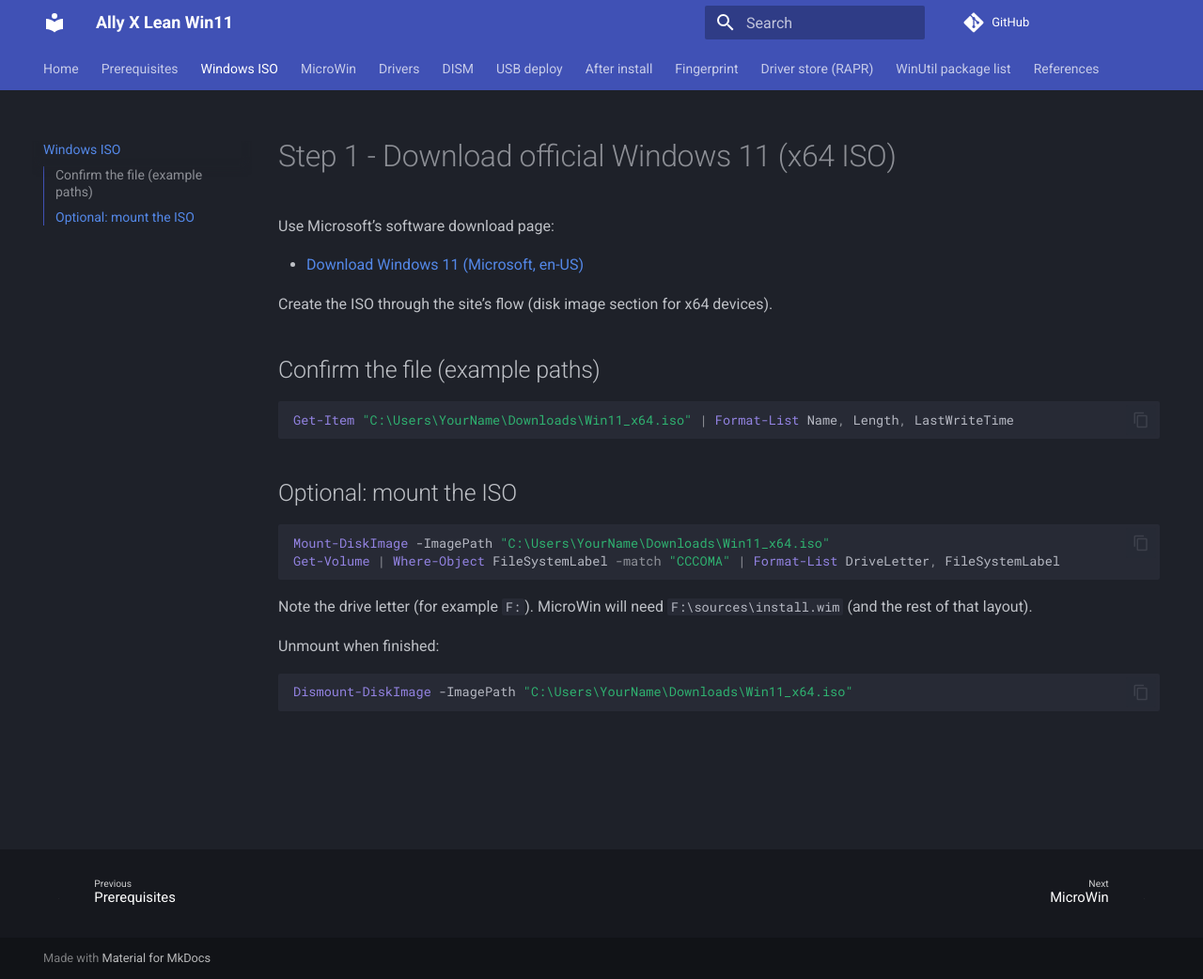
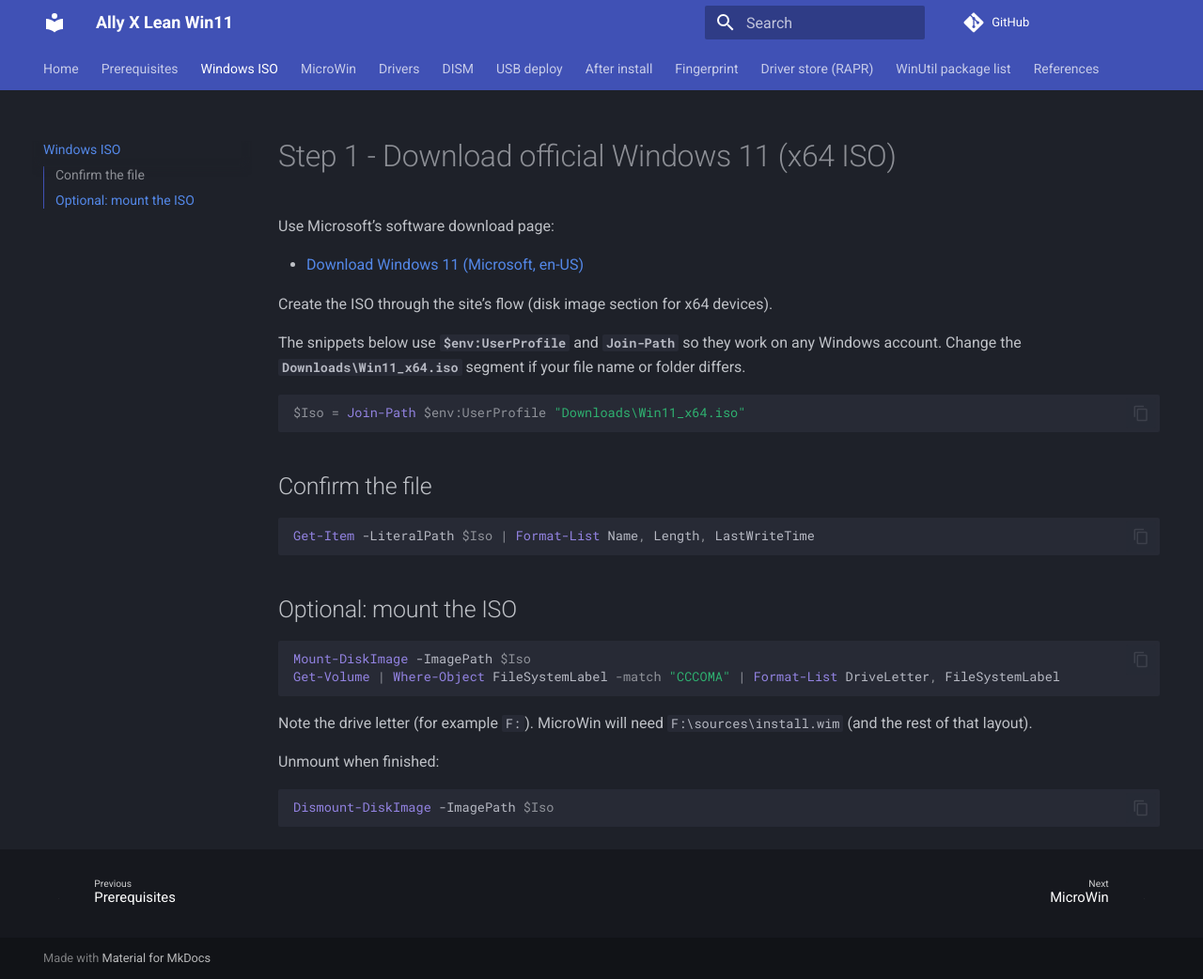
Before and after one commit to emilwojcik93/rog-allyx-rc72la-win11-manual, an MkDocs documentation site: the page built from docs/01-download-windows11.md, in a window 1280 px wide and 1042 px high. Shown: the whole window at 94% size. Built offline with MkDocs 1.6.1 and Material for MkDocs 9.7.7, drawn with Linux system fonts in a browser that asks for light colours; comment, search, counter and statistics services are not loaded.

Commit message:
docs: ISO examples use Join-Path with UserProfile env var
Co-authored-by: Cursor <cursoragent@cursor.com>

````diff
--- a/docs/01-download-windows11.md
+++ b/docs/01-download-windows11.md
@@ -6,16 +6,22 @@ Use Microsoft’s software download page:
 
 Create the ISO through the site’s flow (disk image section for x64 devices).
 
-## Confirm the file (example paths)
+The snippets below use **`$env:UserProfile`** and **`Join-Path`** so they work on any Windows account. Change the **`Downloads\Win11_x64.iso`** segment if your file name or folder differs.
 
 ```powershell
-Get-Item "C:\Users\YourName\Downloads\Win11_x64.iso" | Format-List Name, Length, LastWriteTime
+$Iso = Join-Path $env:UserProfile "Downloads\Win11_x64.iso"
+```
+
+## Confirm the file
+
+```powershell
+Get-Item -LiteralPath $Iso | Format-List Name, Length, LastWriteTime
 ```
 
 ## Optional: mount the ISO
 
 ```powershell
-Mount-DiskImage -ImagePath "C:\Users\YourName\Downloads\Win11_x64.iso"
+Mount-DiskImage -ImagePath $Iso
 Get-Volume | Where-Object FileSystemLabel -match "CCCOMA" | Format-List DriveLetter, FileSystemLabel
 ```
 
@@ -24,5 +30,5 @@ Note the drive letter (for example `F:`). MicroWin will need `F:\sources\install
 Unmount when finished:
 
 ```powershell
-Dismount-DiskImage -ImagePath "C:\Users\YourName\Downloads\Win11_x64.iso"
+Dismount-DiskImage -ImagePath $Iso
 ```
````
